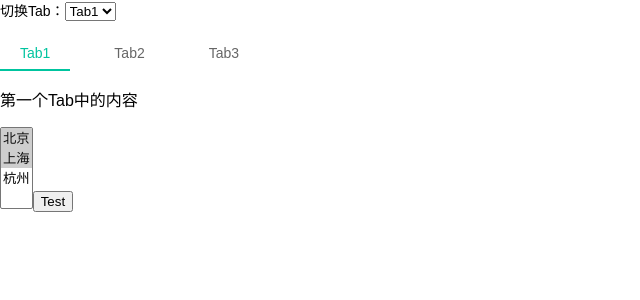
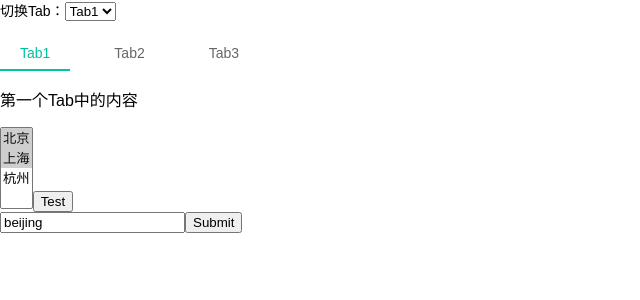
Before and after one commit to Richardo8/myapp, a React app: page / in a window 1280 px wide. Shown: the top 300 px of the page, without its empty margins (0-640 px from the left). Built offline with nearby package versions, Linux system fonts and the light colour scheme.

Commit message:
非受控组件

```diff
--- a/src/App.js
+++ b/src/App.js
@@ -3,6 +3,7 @@ import Tabs from './Tabs';
 import TabPane from './TabPane';
 import Select from './Select';
 import Arrow from "./Arrow";
+import Uncontrolled from "./Uncontrolled";
 
 
 class App extends Component {
@@ -41,6 +42,7 @@ class App extends Component {
                 </Tabs>
                 <Select/>
                 <Arrow/>
+                <Uncontrolled/>
             </div>
         );
     }
--- /dev/null
+++ b/src/Uncontrolled.js
@@ -0,0 +1,25 @@
+import React, { Component } from 'react';
+
+class Uncontrolled extends Component {
+    // constructor(props){
+    //     super(props);
+    // }
+
+    handleSubmit = (e) => {
+        e.preventDefault();
+
+        const { value } = this.refs.name;
+        console.log(value);
+    }
+
+    render(){
+        return (
+            <form onSubmit={this.handleSubmit}>
+                <input ref="name" type="text" defaultValue="beijing" />
+                <button type="submit">Submit</button>
+            </form>
+        )
+    }
+}
+
+export default Uncontrolled;
```
